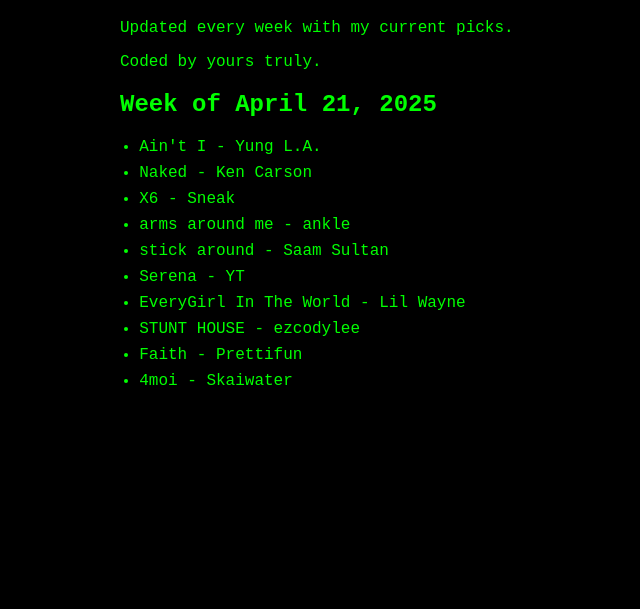
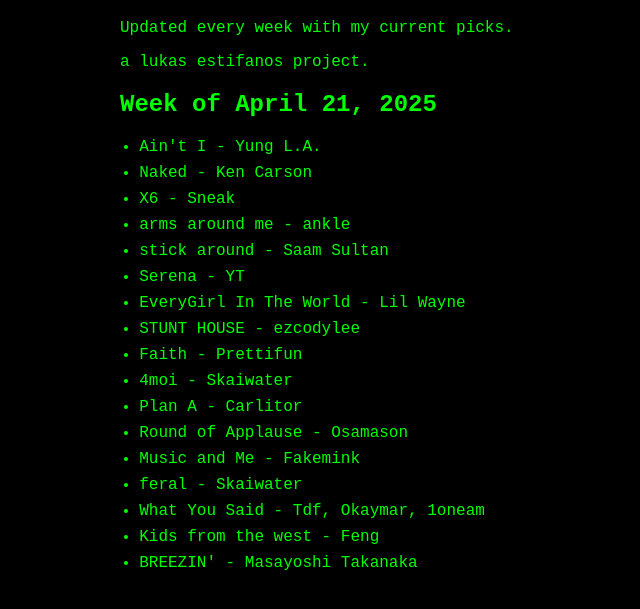
Before and after one commit to lukaspestifanos/split-weekly-playlist, a plain HTML site: page index.html in a window 1280 px wide. Shown: the part 125-734 px from the top of the page, without its empty margins (120-760 px from the left). Drawn offline with Linux system fonts and the light colour scheme.

Commit message:
Update index.html

```diff
--- a/index.html
+++ b/index.html
@@ -34,7 +34,7 @@
 <body>
   <h1>Split Weekly Playlist</h1>
   <p>Updated every week with my current picks.</p>
-  <p>Coded by yours truly.</p>
+  <p>a lukas estifanos project.</p>
 
   <h2>Week of April 21, 2025</h2>
   <ul>
@@ -48,6 +48,13 @@
     <li>STUNT HOUSE - ezcodylee</li>
     <li>Faith - Prettifun</li>
     <li>4moi - Skaiwater</li>
+    <li>Plan A - Carlitor</li>
+    <li>Round of Applause - Osamason</li>
+    <li>Music and Me - Fakemink</li>
+    <li>feral - Skaiwater</li>
+    <li>What You Said - Tdf, Okaymar, 1oneam</li>
+    <li>Kids from the west - Feng</li>
+    <li>BREEZIN' - Masayoshi Takanaka</li>
   </ul>
 </body>
 </html>
```
